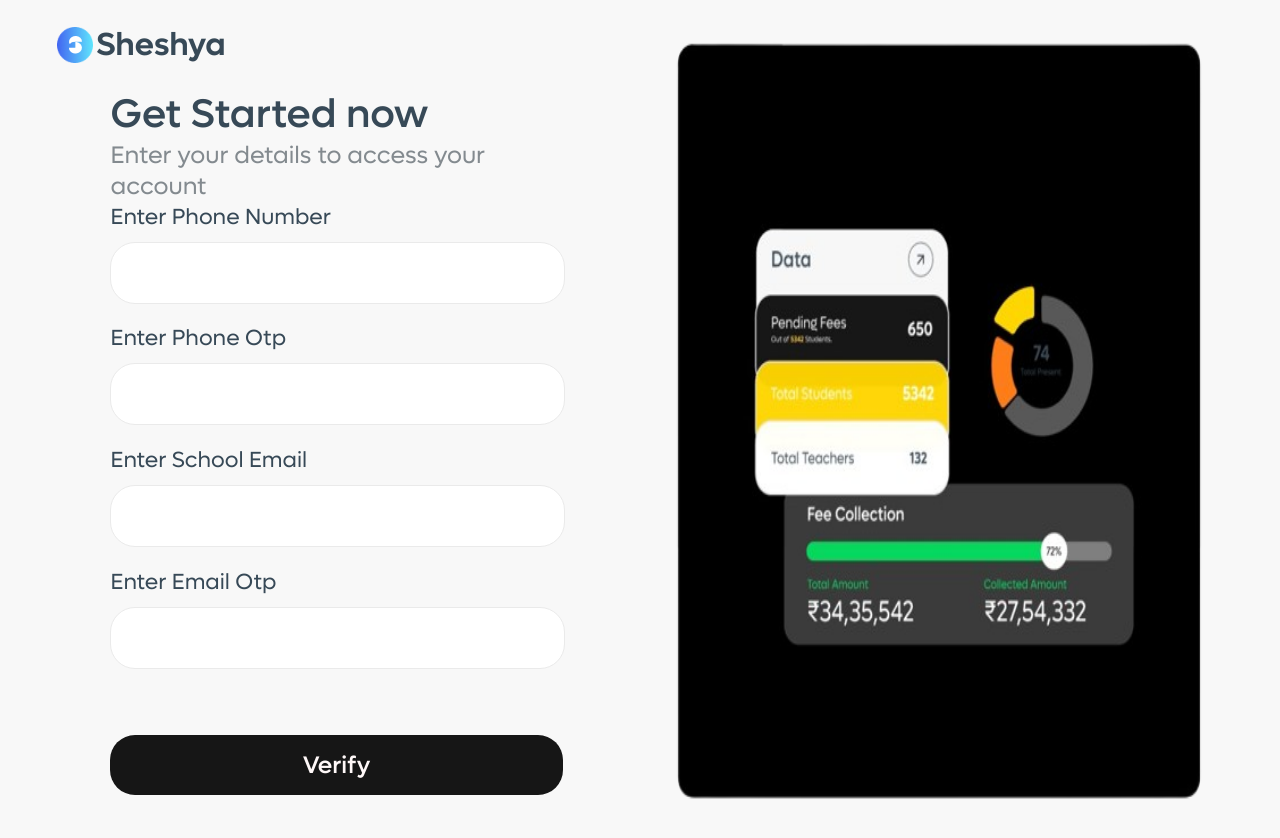
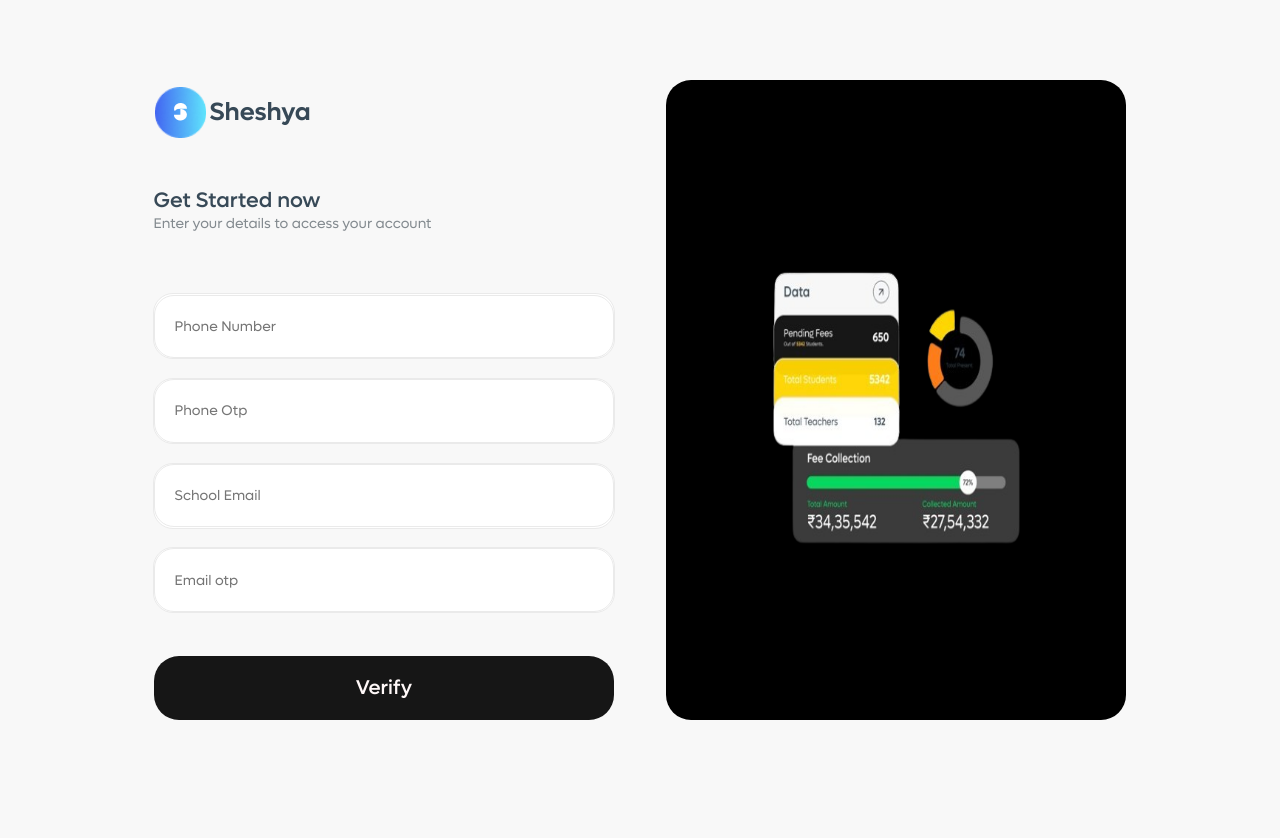
Before and after one commit to shanky-thakur/admin-frontend, a React (Create React App) app: page /verification in a window 1280 px wide. Shown: the top 838 px of the page. After the commit the page ends 800 px from the top, so only its background shows below. Built offline with nearby package versions, Linux system fonts and the light colour scheme.

Commit message:
done till waiting page

```diff
--- a/src/App.js
+++ b/src/App.js
@@ -8,8 +8,6 @@ import LoadingPage from './Components/LoadingPage/LoadingPage';
 import VerificationPage from './Components/VerificationPage/VerificationPage';
 import WaitingPage from './Components/WaitingPage/WaitingPage';
 import Dashboard from './Components/Dashboard/Dashboard';
-
-import LandingPage2 from './Components/LandingPage2/LandingPage2';
 
 function App() {
 
@@ -31,7 +29,6 @@ function App() {
             <Route path="/verification" element={< VerificationPage />}></Route>
             <Route path="/waiting" element={< WaitingPage />}></Route>
             <Route path="/dashboard" element={< Dashboard />}></Route>
-            <Route path="/2" element={< LandingPage2/>}></Route>
           </Routes>
         )}
     </Router>
--- a/src/Components/LandingPage/LandingPage.js
+++ b/src/Components/LandingPage/LandingPage.js
@@ -73,7 +73,7 @@ const LandingPage2 = () => {
 
                 </div>
 
-                <div onClick={() => navigate('/2')} style={{ width: "100%", height: "10%", background: "#161616", borderRadius: "25px", fontFamily: "Lufga", fontSize: "20px", fontWeight: "500", color: "#FFF8F8", display: "flex", alignItems: "center", justifyContent: "center" }}>
+                <div onClick={() => navigate('/verification')} style={{ width: "100%", height: "10%", background: "#161616", borderRadius: "25px", fontFamily: "Lufga", fontSize: "20px", fontWeight: "500", color: "#FFF8F8", display: "flex", alignItems: "center", justifyContent: "center" }}>
                     Register
                 </div>
 
--- a/src/Components/LandingPage2/LandingPage2.js
+++ /dev/null
@@ -1,90 +0,0 @@
-import React from 'react';
-import { useNavigate } from 'react-router-dom';
-import img from "../../assets/images/Untitled design.png";
-import img3 from "../../assets/images/ellipse-69.png";
-import img4 from "../../assets/images/group-1.png";
-
-const LandingPage2 = () => {
-    const navigate = useNavigate();
-
-    return (
-        <div style={{ height: "100vh", width: "80vw", background: "#F8F8F8", display: "flex", justifyContent: "space-around", alignItems: "center" }}>
-
-
-            <div style={{ height: "80%", width: "45%", background: "transparent", display: "flex", flexDirection: "column", alignItems: "center", justifyContent: "space-between" }}>
-
-                <div style={{ width: "100%", height: "10%" }}>
-                    <div style={{ width: "50%", height: "100%", display: "flex", alignItems: "center", justifyContent: "space-around" }}>
-                        <div style={{ width: "22%", height: "80%", backgroundImage: `url(${img3})`, backgroundPosition: "center", backgroundSize: "contain", backgroundRepeat: "no-repeat", display: "flex", justifyContent: "center", alignItems: "center" }}>
-                            <img src={img4} alt='img4'></img>
-                        </div>
-                        <div style={{ height: "100%", width: "75%", color: "#374957", fontFamily: "Lufga", fontWeight: "600", fontSize: "25px", display: "flex", alignItems: "center" }} >Sheshya</div>
-                    </div>
-                </div>
-
-                <div style={{ width: "100%", height: "10%" }}>
-                    <div style={{ color: "#374957", fontFamily: "Lufga", fontSize: "21px", fontWeight: "500", marginBottom: "-3%" }}>
-                        Get Started now
-                    </div>
-                    <p style={{ color: "#838A8F", fontFamily: "Lufga", fontSize: "14px", fontWeight: "400" }}>Enter your details to access your account</p>
-                </div>
-
-                <div style={{ width: "100%", height: "50%", background: "transparent", display: "flex", justifyContent: "space-between", flexDirection: "column", alignItems: "center" }}>
-
-                    <div style={{ borderRadius: "20px", width: "100%", height: "20%", background: "#FFF", display: "flex", flexDirection: "column", alignItems: "center", justifyContent: "space-between", border: "1px solid #EAEAEA" }}>
-
-                        <div style={{ width: "100%", height: "100%", display: "flex", justifyContent: "center", alignItems: "center" }}>
-                            <textarea placeholder='School Name' style={{ height: "90%", width: "100%", resize: "none", background: "transparent", alignContent: "center", paddingLeft: "20px", fontFamily: "Lufga", fontWeight: "400", fontSize: "14px", borderRadius: "20px", border: "1px solid #EAEAEA" }}></textarea>
-                        </div>
-
-                    </div>
-
-                    <div style={{ borderRadius: "20px", width: "100%", height: "20%", display: "flex", alignItems: "center" }}>
-
-                        <div style={{ background: "#FFF", borderRadius: "20px", width: "45%", height: "100%", display: "flex", justifyContent: "center", alignItems: "center", marginRight: "10%" }}>
-                            <textarea placeholder='School Code' style={{ height: "90%", width: "100%", resize: "none", background: "transparent", alignContent: "center", paddingLeft: "20px", fontFamily: "Lufga", fontWeight: "400", fontSize: "14px", borderRadius: "20px", border: "1px solid #EAEAEA" }}></textarea>
-                        </div>
-
-                        <div style={{ background: "#FFF", borderRadius: "20px", width: "45%", height: "100%", display: "flex", justifyContent: "center", alignItems: "center" }}>
-                            <textarea placeholder='Pin Code' style={{ height: "90%", width: "100%", resize: "none", background: "transparent", alignContent: "center", paddingLeft: "20px", fontFamily: "Lufga", fontWeight: "400", fontSize: "14px", borderRadius: "20px", border: "1px solid #EAEAEA" }}></textarea>
-                        </div>
-
-                    </div>
-
-                    <div style={{ borderRadius: "20px", width: "100%", height: "20%", background: "#FFF", display: "flex", flexDirection: "column", alignItems: "center", justifyContent: "space-between", border: "1px solid #EAEAEA" }}>
-
-                        <div style={{ width: "100%", height: "100%", display: "flex", justifyContent: "center", alignItems: "center" }}>
-                            <textarea placeholder='School Email' style={{ height: "90%", width: "100%", resize: "none", background: "transparent", alignContent: "center", paddingLeft: "20px", fontFamily: "Lufga", fontWeight: "400", fontSize: "14px", borderRadius: "20px", border: "1px solid #EAEAEA" }}></textarea>
-                        </div>
-
-                    </div>
-
-                    <div style={{ borderRadius: "20px", width: "100%", height: "20%", display: "flex", alignItems: "center" }}>
-
-                        <div style={{ background: "#FFF", borderRadius: "20px", width: "45%", height: "100%", display: "flex", justifyContent: "center", alignItems: "center", marginRight: "10%" }}>
-                            <textarea placeholder='State' style={{ height: "90%", width: "100%", resize: "none", background: "transparent", alignContent: "center", paddingLeft: "20px", fontFamily: "Lufga", fontWeight: "400", fontSize: "14px", borderRadius: "20px", border: "1px solid #EAEAEA" }}></textarea>
-                        </div>
-
-                        <div style={{ background: "#FFF", borderRadius: "20px", width: "45%", height: "100%", display: "flex", justifyContent: "center", alignItems: "center" }}>
-                            <textarea placeholder='City' style={{ height: "90%", width: "100%", resize: "none", background: "transparent", alignContent: "center", paddingLeft: "20px", fontFamily: "Lufga", fontWeight: "400", fontSize: "14px", borderRadius: "20px", border: "1px solid #EAEAEA" }}></textarea>
-                        </div>
-
-                    </div>
-
-                </div>
-
-                <div onClick={() => navigate('/2')} style={{ width: "100%", height: "10%", background: "#161616", borderRadius: "25px", fontFamily: "Lufga", fontSize: "20px", fontWeight: "500", color: "#FFF8F8", display: "flex", alignItems: "center", justifyContent: "center" }}>
-                    Register
-                </div>
-
-            </div>
-
-            <div style={{ height: "80%", width: "45%", background: "#000", borderRadius: "25px", display: "flex", justifyContent: "center", alignItems: "center" }}>
-                <img src={img} alt='img' style={{ width: "80%", height: "70%" }}></img>
-            </div>
-
-        </div>
-    )
-}
-
-export default LandingPage2
--- a/src/Components/VerificationPage/VerificationPage.js
+++ b/src/Components/VerificationPage/VerificationPage.js
@@ -1,96 +1,82 @@
 import React from 'react';
 import { useNavigate } from 'react-router-dom';
-
+import img from "../../assets/images/IMG-20241209-WA0001-removebg-preview.png";
 import img3 from "../../assets/images/ellipse-69.png";
 import img4 from "../../assets/images/group-1.png";
-import img from "../../assets/images/IMG-20241209-WA0001.png";
 
-const VerifiactionPage = () => {
+const LandingPage2 = () => {
     const navigate = useNavigate();
 
     return (
-    <div style={{ height: "100vh", width: "100%", display: "flex", justifyContent: "space-evenly", alignItems: "center", paddingTop: "2%", paddingBottom: "2%", background: "#F8F8F8" }}>
+        <div style={{ height: "100vh", width: "80vw", background: "#F8F8F8", display: "flex", justifyContent: "space-around", alignItems: "center" }}>
 
-      <div style={{ height: "100%", width: "45%" }}>
 
-        <div style={{ width: "100%", height: "5%", display: "flex" }}>
-          <div style={{ width: "32%", height: "100%", display: "flex", alignItems: "center", justifyContent: "space-evenly" }}>
-            <div style={{ width: "20%", height: "100%", backgroundImage: `url(${img3})`, backgroundPosition: "center", backgroundSize: "contain", backgroundRepeat: "no-repeat", display: "flex", justifyContent: "center", alignItems: "center" }}>
+            <div style={{ height: "80%", width: "45%", background: "transparent", display: "flex", flexDirection: "column", alignItems: "center", justifyContent: "space-between" }}>
+
+                <div style={{ width: "100%", height: "10%" }}>
+                    <div style={{ width: "50%", height: "100%", display: "flex", alignItems: "center", justifyContent: "space-around" }}>
+                        <div style={{ width: "22%", height: "80%", backgroundImage: `url(${img3})`, backgroundPosition: "center", backgroundSize: "contain", backgroundRepeat: "no-repeat", display: "flex", justifyContent: "center", alignItems: "center" }}>
                             <img src={img4} alt='img4'></img>
                         </div>
-            <div style={{ height: "100%", width: "75%", color: "#374957", fontFamily: "Lufga", fontWeight: "600", fontSize: "32px", display: "flex", alignItems: "center" }} >Sheshya</div>
+                        <div style={{ height: "100%", width: "75%", color: "#374957", fontFamily: "Lufga", fontWeight: "600", fontSize: "25px", display: "flex", alignItems: "center" }} >Sheshya</div>
                     </div>
                 </div>
 
-        <div style={{ width: "100%", height: "80%", display: "flex", flexDirection: "column", alignItems: "center" }}>
-          <div style={{ width: "100%", height: "18%", marginTop: "2%", marginBottom: "2%", display: "flex", alignItems: "center", justifyContent: "center" }}>
-            <div style={{ width: "80%", height: "80%" }}>
-              <div style={{ color: "#374957", fontFamily: "Lufga", fontSize: "40px", fontWeight: "500", lineHeight: "normal" }}>
+                <div style={{ width: "100%", height: "10%" }}>
+                    <div style={{ color: "#374957", fontFamily: "Lufga", fontSize: "21px", fontWeight: "500", marginBottom: "-3%" }}>
                         Get Started now
                     </div>
-              <div style={{ color: "#838A8F", fontFamily: "Lufga", fontWeight: "400", fontSize: "24px", lineHeight: "normal" }}>
-                Enter your details to access your account
-              </div>
-            </div>
+                    <p style={{ color: "#838A8F", fontFamily: "Lufga", fontSize: "14px", fontWeight: "400" }}>Enter your details to access your account</p>
                 </div>
 
-          <div style={{ width: "80%", height: "76%", display: "flex", flexDirection: "column", justifyContent: "space-between" }}>
+                <div style={{ width: "100%", height: "50%", background: "transparent", display: "flex", justifyContent: "space-between", flexDirection: "column", alignItems: "center" }}>
 
-            <div style={{ height: "130px", width: "100%" }}>
-              <div style={{ height: "29px", width: "100%", marginBottom: "10px", color: "#374957", fontFamily: "Lufga", fontSize: "22px", fontWeight: "400" }}>
-                Enter Phone Number
-              </div>
-              <div style={{ height: "60px", width: "100%", borderRadius: "25px", border: "1px solid #EAEAEA", background: "#FFF" }}>
-                <textarea style={{ resize: "none", background: "transparent", border: "none", borderRadius: "25px", width: "100%", height: "100%", fontSize: "30px", fontFamily: "Lufga", fontWeight: "200", alignContent: "center" }}></textarea>
-              </div>
-            </div>
+                    <div style={{ borderRadius: "20px", width: "100%", height: "20%", background: "#FFF", display: "flex", flexDirection: "column", alignItems: "center", justifyContent: "space-between", border: "1px solid #EAEAEA" }}>
 
-            <div style={{ height: "130px", width: "100%" }}>
-              <div style={{ height: "29px", width: "100%", marginBottom: "10px", color: "#374957", fontFamily: "Lufga", fontSize: "22px", fontWeight: "400" }}>
-                Enter Phone Otp
-              </div>
-              <div style={{ height: "60px", width: "100%", borderRadius: "25px", border: "1px solid #EAEAEA", background: "#FFF" }}>
-                <textarea style={{ resize: "none", background: "transparent", border: "none", borderRadius: "25px", width: "100%", height: "100%", fontSize: "30px", fontFamily: "Lufga", fontWeight: "200", alignContent: "center" }}></textarea>
-              </div>
-            </div>
-
-            <div style={{ height: "130px", width: "100%" }}>
-              <div style={{ height: "29px", width: "100%", marginBottom: "10px", color: "#374957", fontFamily: "Lufga", fontSize: "22px", fontWeight: "400" }}>
-                Enter School Email
-              </div>
-              <div style={{ height: "60px", width: "100%", borderRadius: "25px", border: "1px solid #EAEAEA", background: "#FFF" }}>
-                <textarea style={{ resize: "none", background: "transparent", border: "none", borderRadius: "25px", width: "100%", height: "100%", fontSize: "30px", fontFamily: "Lufga", fontWeight: "200", alignContent: "center" }}></textarea>
-              </div>
-            </div>
-
-            <div style={{ height: "130px", width: "100%" }}>
-              <div style={{ height: "29px", width: "100%", marginBottom: "10px", color: "#374957", fontFamily: "Lufga", fontSize: "22px", fontWeight: "400" }}>
-                Enter Email Otp
-              </div>
-              <div style={{ height: "60px", width: "100%", borderRadius: "25px", border: "1px solid #EAEAEA", background: "#FFF" }}>
-                <textarea style={{ resize: "none", background: "transparent", border: "none", borderRadius: "25px", width: "100%", height: "100%", fontSize: "30px", fontFamily: "Lufga", fontWeight: "200", alignContent: "center" }}></textarea>
-              </div>
-            </div>
-
-          </div>
-        </div>
-
-        <div style={{ width: "100%", height: "15%", display: "flex", justifyContent: "center" }}>
-          <div style={{ width: "80%", height: "100%", display: "flex", alignItems: "center", justifyContent: "center" }}>
-            <div onClick={() => navigate('/waiting')} style={{ width: "100%", height: "60px", background: "#161616", borderRadius: "25px", color: "#FFF8F8", fontFamily: "Lufga", fontSize: "24px", fontWeight: "500", display: "flex", alignItems: "center", justifyContent: "center" }}>
-              Verify
-            </div>
-          </div>
+                        <div style={{ width: "100%", height: "100%", display: "flex", justifyContent: "center", alignItems: "center" }}>
+                            <textarea placeholder='Phone Number' style={{ height: "90%", width: "100%", resize: "none", background: "transparent", alignContent: "center", paddingLeft: "20px", fontFamily: "Lufga", fontWeight: "400", fontSize: "14px", borderRadius: "20px", border: "1px solid #EAEAEA" }}></textarea>
                         </div>
 
                     </div>
 
-      <div style={{ height: "98%", width: "45%", background: "#black", flexShrink: "0", borderRadius: "25px", display: "flex", alignItems: "center", justifyContent: "center" }}>
-        <img src={img} alt='img' style={{ width: "100%", height: "100%", border: "none" }}></img>
+                    <div style={{ borderRadius: "20px", width: "100%", height: "20%", background: "#FFF", display: "flex", flexDirection: "column", alignItems: "center", justifyContent: "space-between", border: "1px solid #EAEAEA" }}>
+
+                        <div style={{ width: "100%", height: "100%", display: "flex", justifyContent: "center", alignItems: "center" }}>
+                            <textarea placeholder='Phone Otp' style={{ height: "90%", width: "100%", resize: "none", background: "transparent", alignContent: "center", paddingLeft: "20px", fontFamily: "Lufga", fontWeight: "400", fontSize: "14px", borderRadius: "20px", border: "1px solid #EAEAEA" }}></textarea>
+                        </div>
+
+                    </div>
+
+                    <div style={{ borderRadius: "20px", width: "100%", height: "20%", background: "#FFF", display: "flex", flexDirection: "column", alignItems: "center", justifyContent: "space-between", border: "1px solid #EAEAEA" }}>
+
+                        <div style={{ width: "100%", height: "100%", display: "flex", justifyContent: "center", alignItems: "center" }}>
+                            <textarea placeholder='School Email' style={{ height: "90%", width: "100%", resize: "none", background: "transparent", alignContent: "center", paddingLeft: "20px", fontFamily: "Lufga", fontWeight: "400", fontSize: "14px", borderRadius: "20px", border: "1px solid #EAEAEA" }}></textarea>
+                        </div>
+
+                    </div>
+
+                    <div style={{ borderRadius: "20px", width: "100%", height: "20%", background: "#FFF", display: "flex", flexDirection: "column", alignItems: "center", justifyContent: "space-between", border: "1px solid #EAEAEA" }}>
+
+                        <div style={{ width: "100%", height: "100%", display: "flex", justifyContent: "center", alignItems: "center" }}>
+                            <textarea placeholder='Email otp' style={{ height: "90%", width: "100%", resize: "none", background: "transparent", alignContent: "center", paddingLeft: "20px", fontFamily: "Lufga", fontWeight: "400", fontSize: "14px", borderRadius: "20px", border: "1px solid #EAEAEA" }}></textarea>
+                        </div>
+
+                    </div>
+
+                </div>
+
+                <div onClick={() => navigate('/waiting')} style={{ width: "100%", height: "10%", background: "#161616", borderRadius: "25px", fontFamily: "Lufga", fontSize: "20px", fontWeight: "500", color: "#FFF8F8", display: "flex", alignItems: "center", justifyContent: "center" }}>
+                    Verify
+                </div>
+
+            </div>
+
+            <div style={{ height: "80%", width: "45%", background: "#000", borderRadius: "25px", display: "flex", justifyContent: "center", alignItems: "center" }}>
+                <img src={img} alt='img' style={{ width: "80%", height: "80%" }}></img>
             </div>
 
         </div>
     )
 }
 
-export default VerifiactionPage
+export default LandingPage2
```
Also changed, not shown: src/Components/WaitingPage/WaitingPage.js (+9 -10 lines), src/assets/images/IMG-20241209-WA0001-removebg-preview.png (added). Lines whose indentation alone changed are shown as unchanged.
